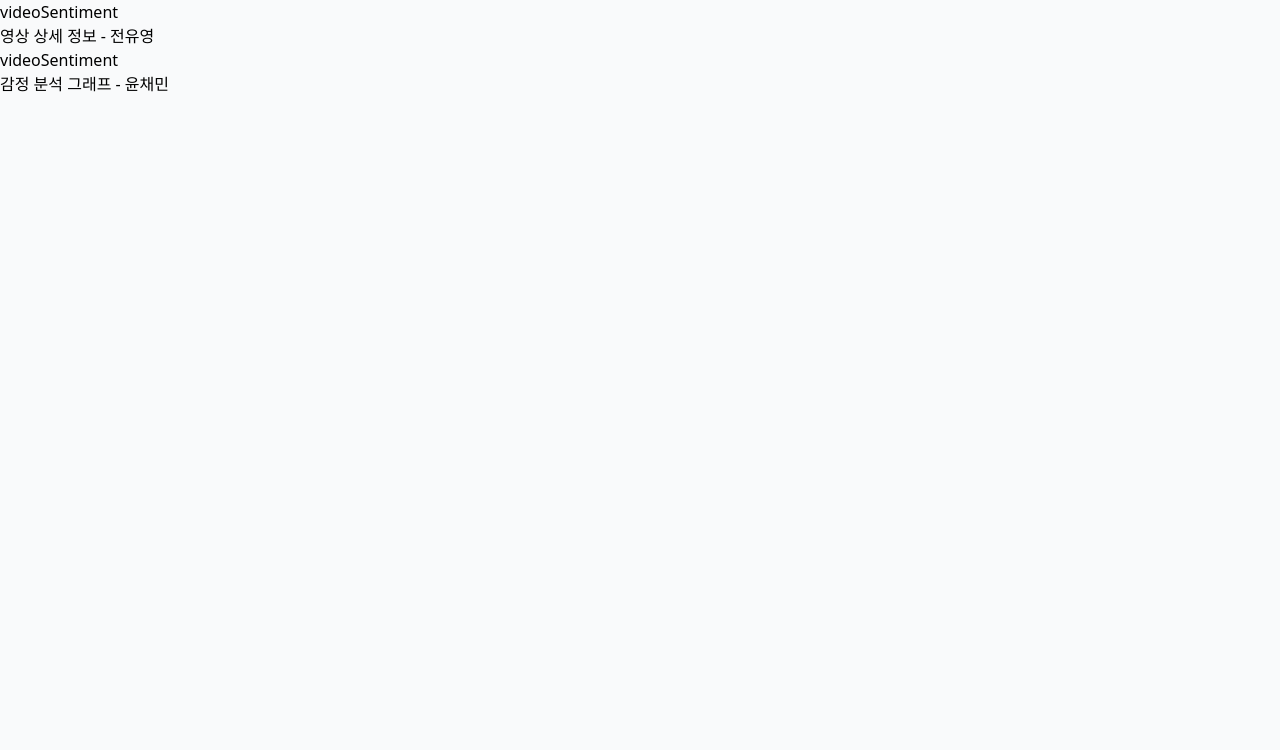
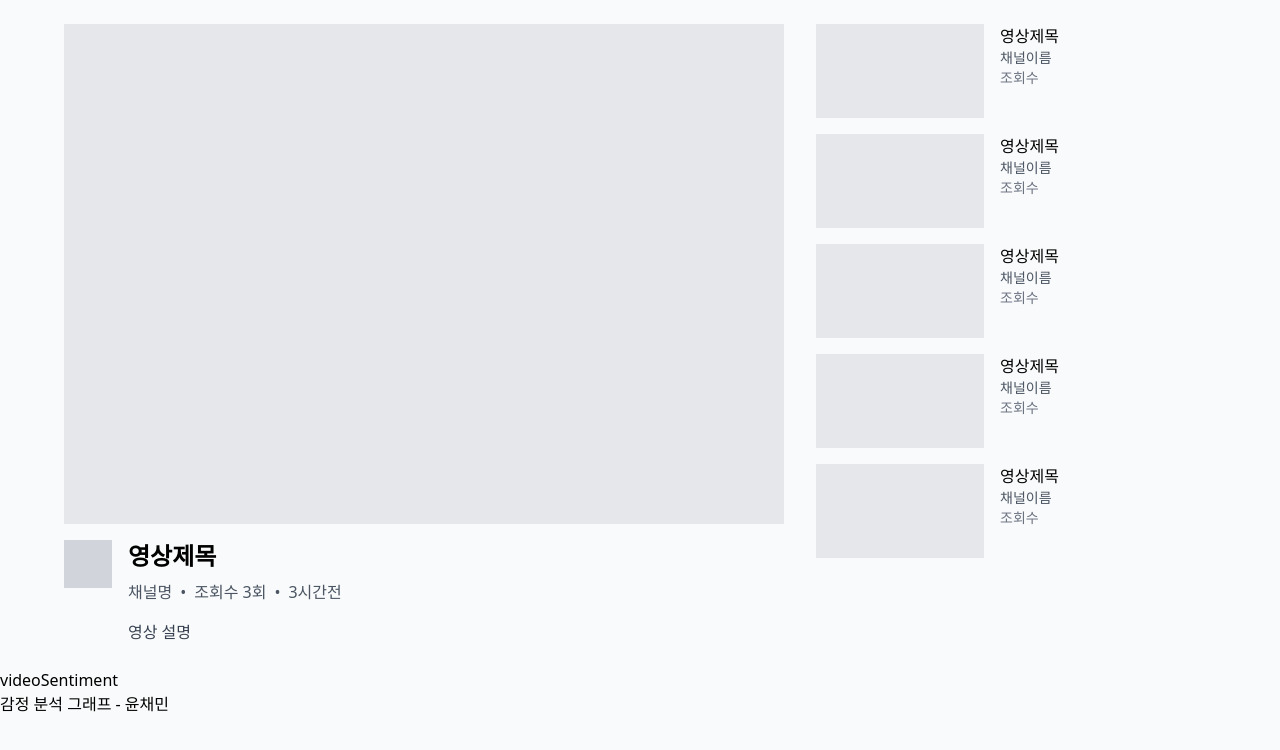
Before and after one commit to c0de-pirate/tubelens-fe, a React (Vite) app: page /video/1 in a window 1280 px wide. Shown: the top 750 px of the page. Built offline with nearby package versions, Linux system fonts and the light colour scheme.

Commit message:
✨FFeat: 비디오 상세 정보 ui 배치

```diff
--- a/src/pages/video/videoInfoBox.jsx
+++ b/src/pages/video/videoInfoBox.jsx
@@ -1,8 +1,45 @@
-export default function VideoSentiment() {
+import React from 'react';
+
+const VideoInfoBox = () => {
   return (
-    <>
-      <div>videoSentiment</div>
-      <div>영상 상세 정보 - 전유영</div>
-    </>
+    <div className="flex px-16 py-6 gap-8">
+      {/* 메인 비디오 섹션 */}
+      <div className="flex-1">
+        {/* 메인 비디오 */}
+        <div className="w-full h-[500px] bg-gray-200 mb-4" />
+
+        {/* 비디오 정보 */}
+        <div className="flex items-start gap-4">
+          <div className="w-12 h-12 bg-gray-300" />
+          <div>
+            <h1 className="text-2xl font-bold">영상제목</h1>
+            <div className="flex items-center gap-2 text-gray-600 mt-2">
+              <span>채널명</span>
+              <span>•</span>
+              <span>조회수 3회</span>
+              <span>•</span>
+              <span>3시간전</span>
+            </div>
+            <p className="mt-4 text-gray-700">영상 설명</p>
+          </div>
+        </div>
+      </div>
+
+      {/* 추천 비디오 섹션 */}
+      <div className="w-[400px] space-y-4">
+        {Array(5).fill(null).map((_, index) => (
+          <div key={index} className="flex gap-4">
+            <div className="w-[168px] h-[94px] bg-gray-200" />
+            <div className="flex flex-col">
+              <h3 className="font-medium">영상제목</h3>
+              <p className="text-sm text-gray-600">채널이름</p>
+              <p className="text-sm text-gray-500">조회수</p>
+            </div>
+          </div>
+        ))}
+      </div>
+    </div>
   );
-}
+};
+
+export default VideoInfoBox;
```
